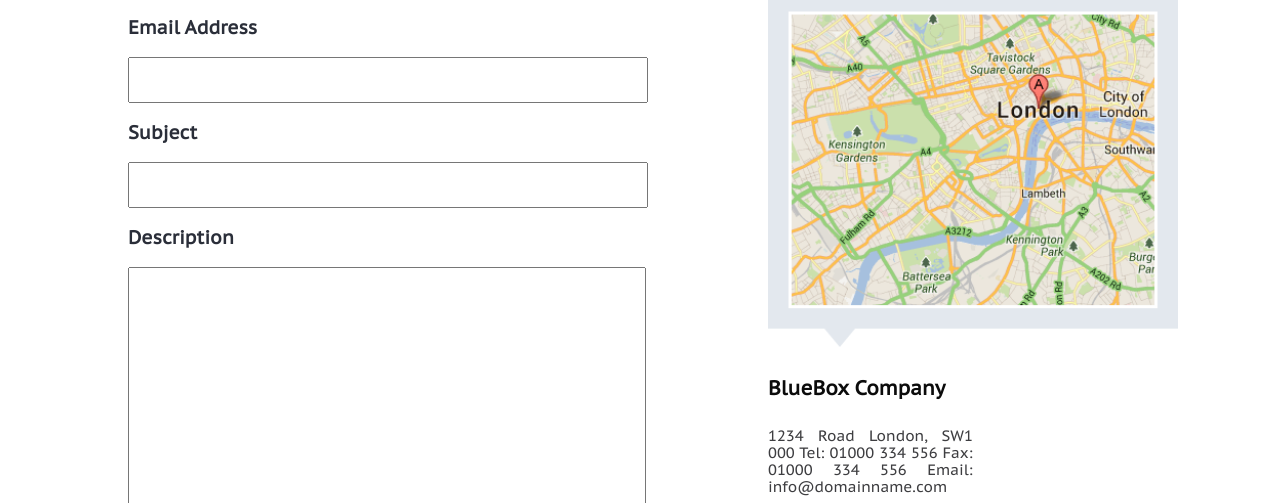
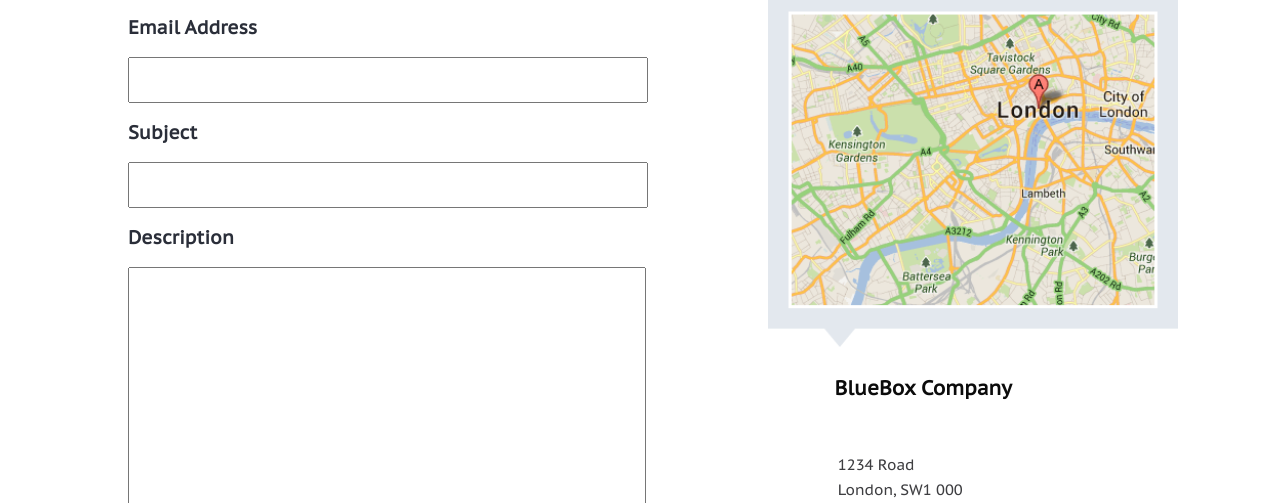
Before and after one commit to nastafirik/FirstTask-ITechArt, a plain HTML site: page Верстка/index.html in a window 1280 px wide. Shown: the part 449-952 px from the top of the page. Drawn offline with Linux system fonts and the light colour scheme; files whose address does not match are found by name.

Commit message:
modification

```diff
--- a/Верстка/css/index/index_article.css
+++ b/Верстка/css/index/index_article.css
@@ -56,9 +56,10 @@ div.text{
 }
 
 
-h4{
+div.map h4{
     color: rgb(11, 11, 11);
     font-size: 20px;
+    padding-left: 13%;
 
 
 }
@@ -95,6 +96,8 @@ section {
 .BlueBox_Company_text{
     color: rgb(62, 62, 65);
     font-size: 15px;
+    line-height: 25px;
+    white-space: pre;
     width: 40%;
 }
 
```
